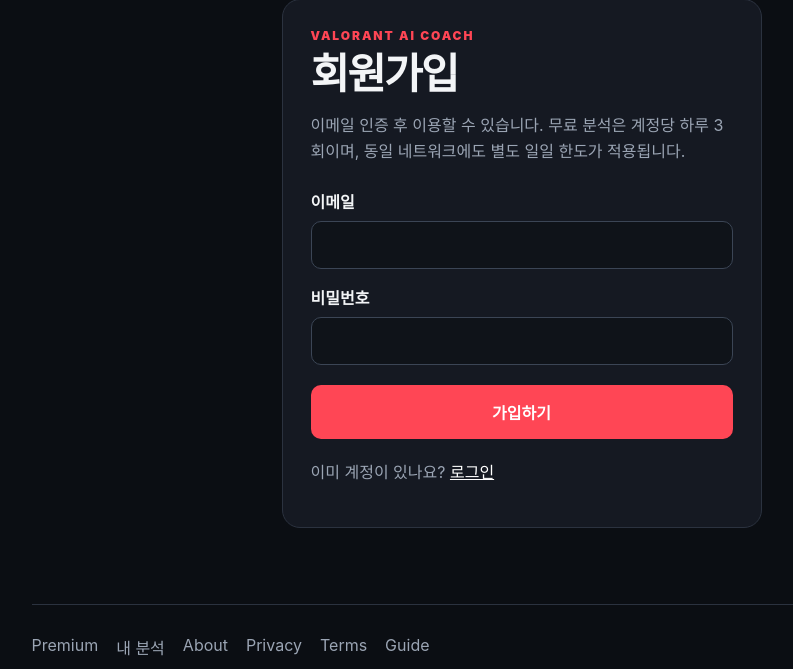
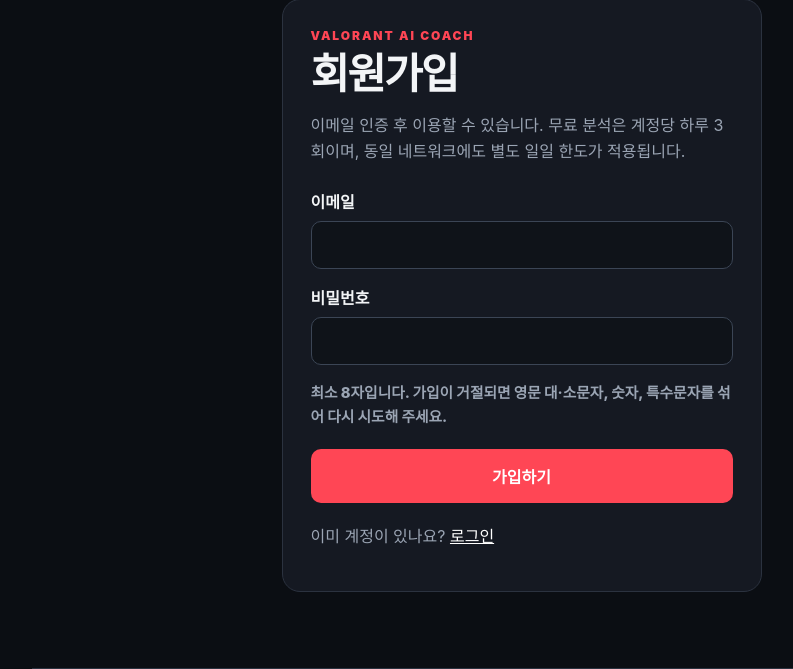
Before and after one commit to daon082312/valorant_ai_web_feedback_ads, a FastAPI app: page /signup in a window 1280 px wide. Shown: the part 105-774 px from the top of the page, without its empty margins (111-904 px from the left). Run offline with FastAPI, Linux system fonts and the light colour scheme.

Commit message:
Improve signup form diagnostics

```diff
--- a/valorant_ai_public_ads_FLAT/templates/auth.html
+++ b/valorant_ai_public_ads_FLAT/templates/auth.html
@@ -20,11 +20,14 @@
         <form class="auth-form" method="post" action="/auth/signup">
             <label>
                 이메일
-                <input type="email" name="email" autocomplete="email" required>
+                <input type="email" name="email" autocomplete="email" value="{{ email_value|default('') }}" required>
             </label>
             <label>
                 비밀번호
                 <input type="password" name="password" autocomplete="new-password" minlength="8" required>
+                <span class="muted" style="display:block;margin-top:8px;font-size:0.92rem;">
+                    최소 8자입니다. 가입이 거절되면 영문 대·소문자, 숫자, 특수문자를 섞어 다시 시도해 주세요.
+                </span>
             </label>
             <button class="primary auth-submit" type="submit">가입하기</button>
         </form>
```
